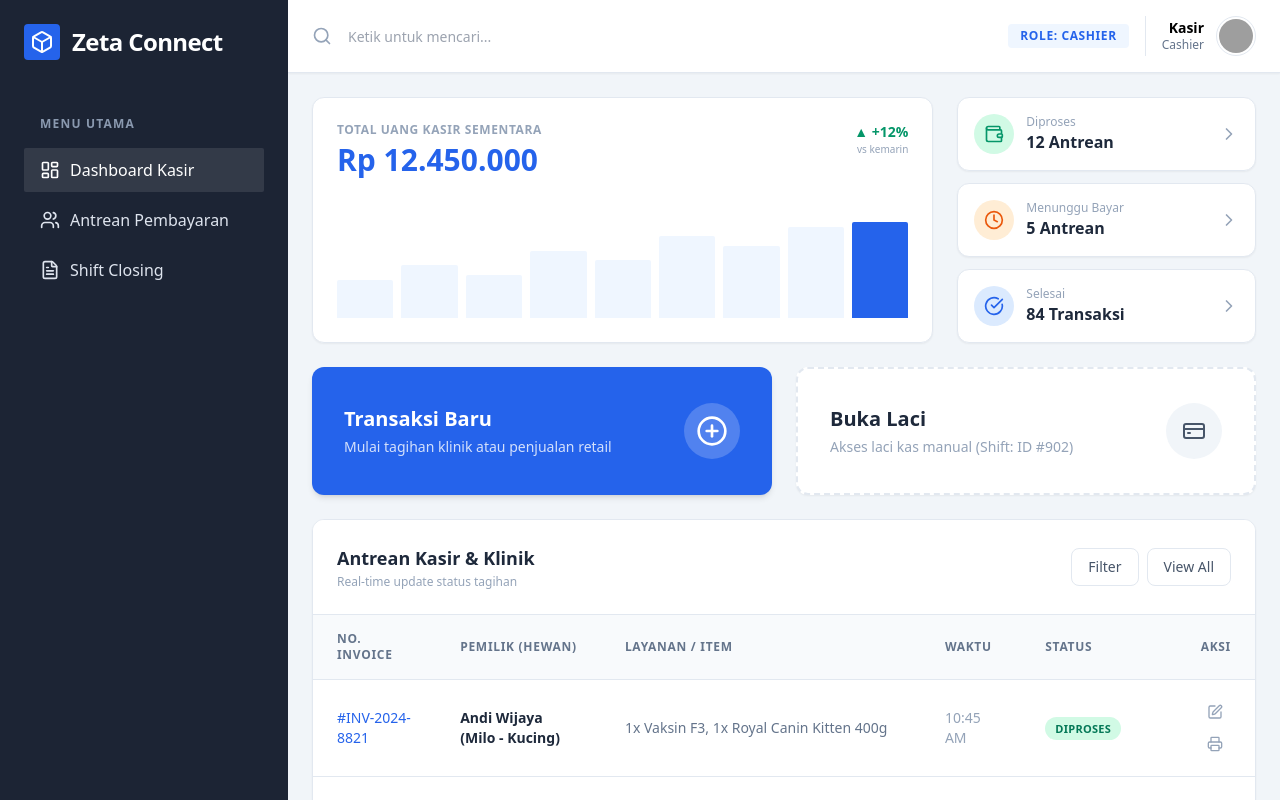
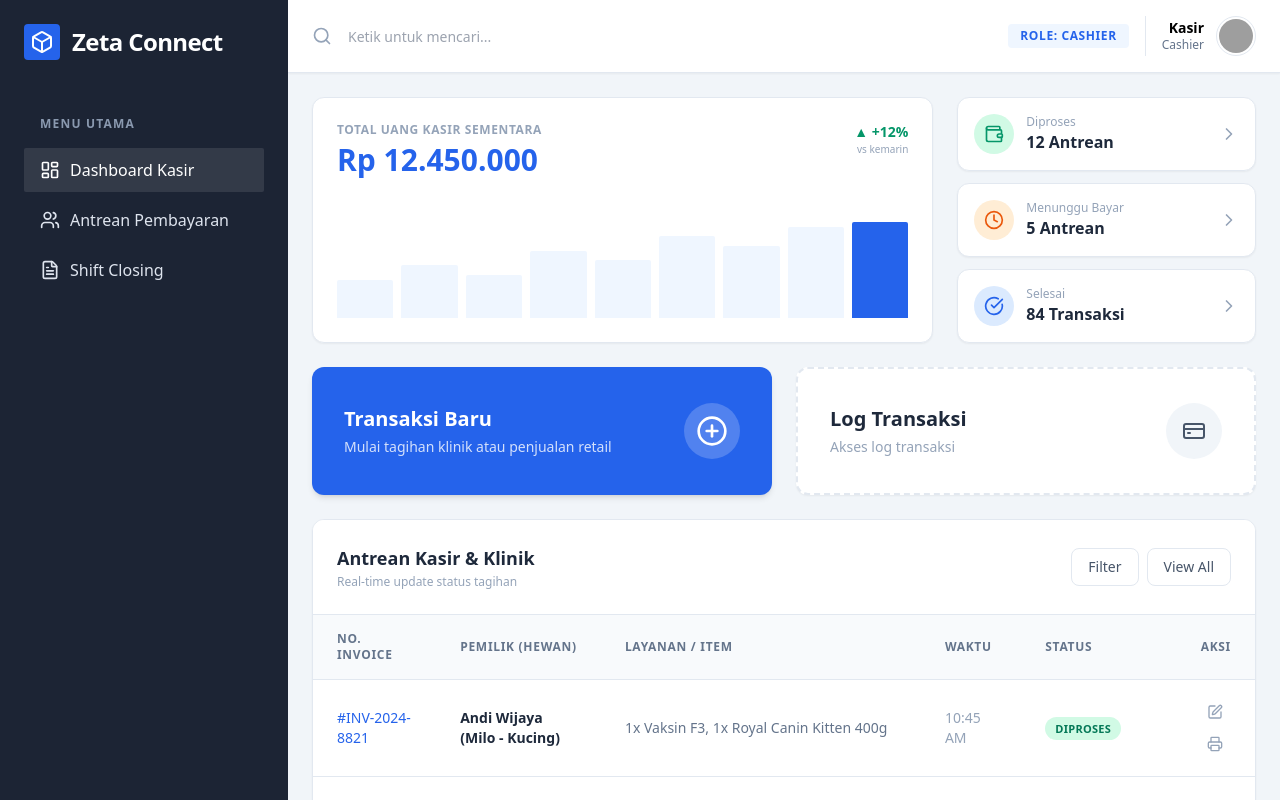
Before and after one commit to kkirayu/student-fe, a React (Vite) app: page /cashier in a window 1280 px wide. Built offline with nearby package versions, Linux system fonts and the light colour scheme; grey boxes are pictures that could not be loaded.

Commit message:
rev::cashier

```diff
--- a/src/pages/pharmacy-cashier/Cashier/CashierDashboard.jsx
+++ b/src/pages/pharmacy-cashier/Cashier/CashierDashboard.jsx
@@ -125,8 +125,8 @@ const CashierDashboard = () => {
 
         <button className="group h-32 bg-white border-2 border-dashed border-slate-200 hover:border-blue-500 hover:bg-blue-50/30 rounded-xl flex items-center justify-between p-8 text-slate-800 shadow-sm transition-all active:scale-[0.98]">
           <div className="text-left">
-            <h2 className="text-xl font-bold">Buka Laci</h2>
-            <p className="text-sm text-slate-400 mt-1">Akses laci kas manual (Shift: ID #902)</p>
+            <h2 className="text-xl font-bold">Log Transaksi</h2>
+            <p className="text-sm text-slate-400 mt-1">Akses log transaksi </p>
           </div>
           <div className="w-14 h-14 bg-slate-100 group-hover:bg-blue-100 group-hover:text-blue-600 rounded-full flex items-center justify-center transition-colors">
             <CreditCard className="h-6 w-6 text-slate-600 group-hover:text-blue-600" />
```
Also changed, not shown: src/pages/pharmacy-cashier/Cashier/CheckoutPOS.jsx (line endings or trailing spaces).
